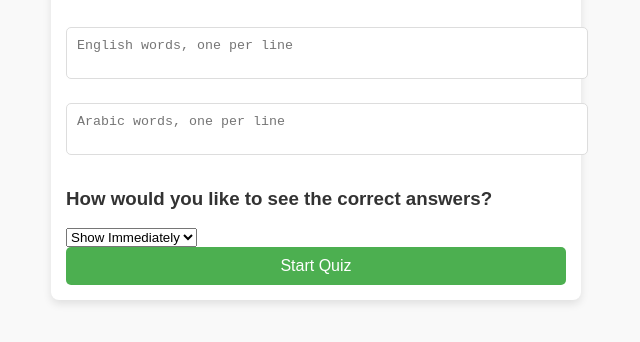
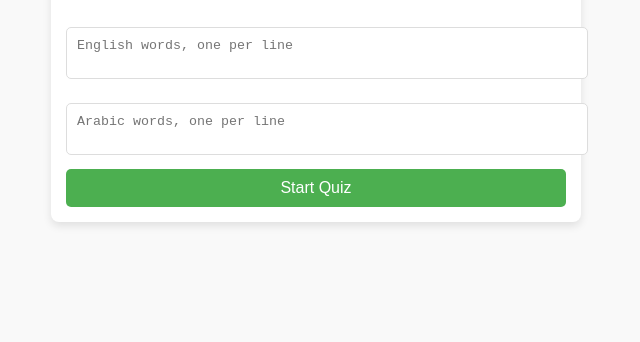
Before and after one commit to Shark1721/Arabic_Vocabulary, a plain HTML site: page index.html in a window 1280 px wide. Shown: the part 146-488 px from the top of the page, without its empty margins (324-964 px from the left). Drawn offline with Linux system fonts and the light colour scheme.

Commit message:
Update index.html

```diff
--- a/index.html
+++ b/index.html
@@ -14,12 +14,6 @@
             <h2>Enter Words</h2>
             <textarea id="englishWords" placeholder="English words, one per line"></textarea>
             <textarea id="arabicWords" placeholder="Arabic words, one per line"></textarea>
-            <h3>How would you like to see the correct answers?</h3>
-            <select id="answerDisplayOption">
-                <option value="immediately">Show Immediately</option>
-                <option value="end">Show at the End</option>
-                <option value="never">Never Show</option>
-            </select>
             <button id="startQuiz">Start Quiz</button>
         </div>
         <!-- Quiz Section -->
```
